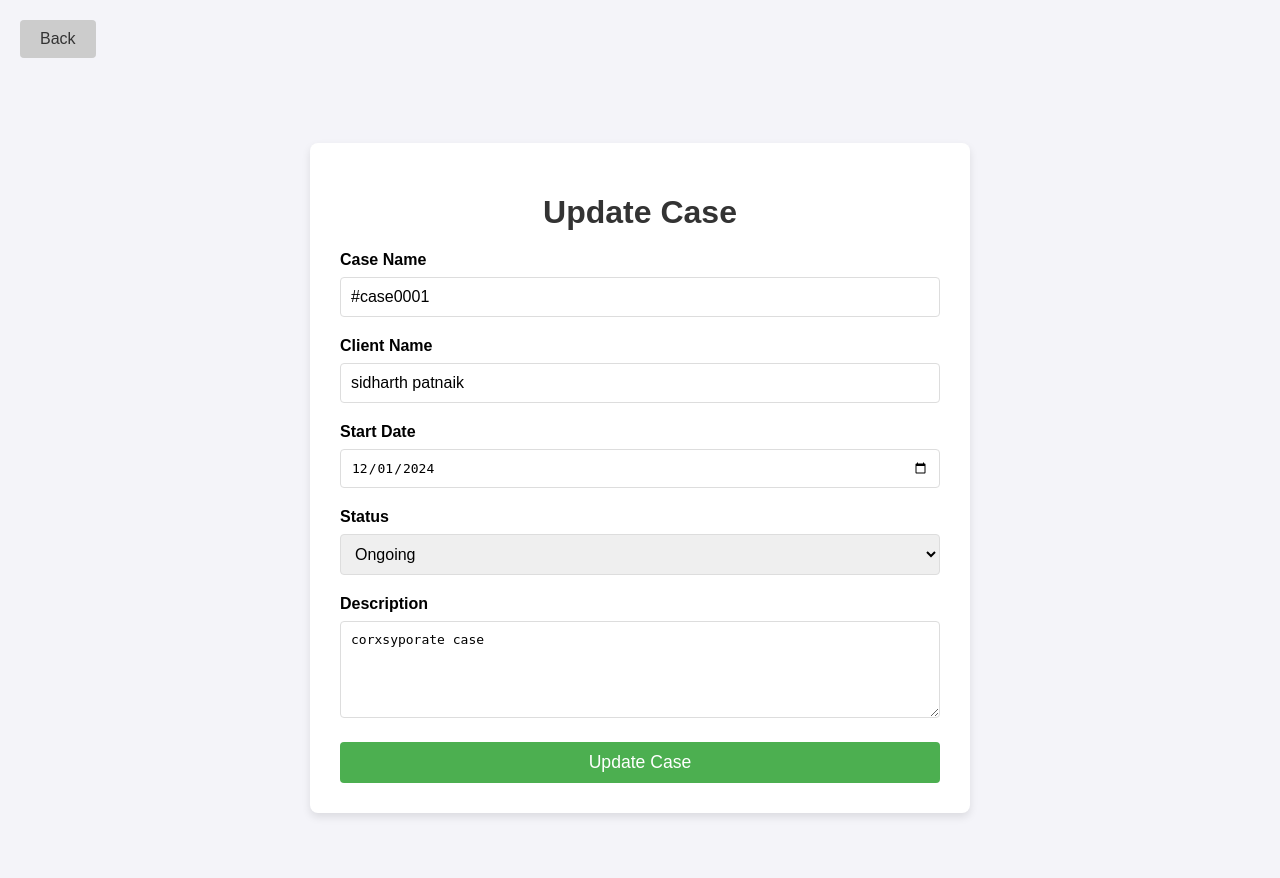
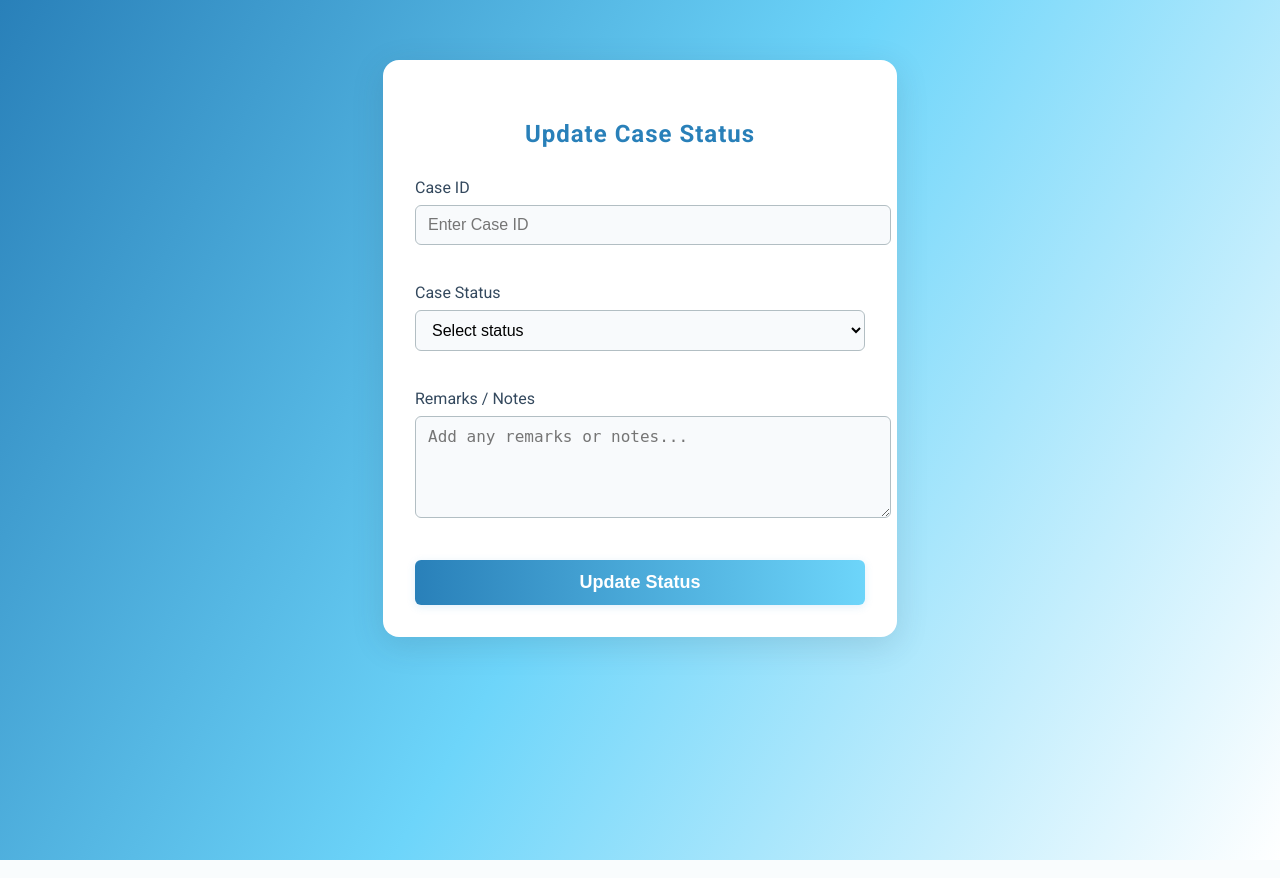
Before and after one commit to Sidharth-216/Sivini_law_house, a Flask app: page /case_update/1 in a window 1280 px wide. Run offline with Flask 3, Linux system fonts and the light colour scheme; data comes from the database, SQL or seed files in the repository.

Commit message:
Update case_update.html

```diff
--- a/templates/case_update.html
+++ b/templates/case_update.html
@@ -2,149 +2,111 @@
 <html lang="en">
 <head>
     <meta charset="UTF-8">
-    <meta name="viewport" content="width=device-width, initial-scale=1.0">
-    <title>Update Case</title>
-    <link rel="icon" type="image/png" href="static/logoback.avif">
+    <title>Update Case Status</title>
+    <meta name="viewport" content="width=device-width, initial-scale=1">
+    <link href="https://fonts.googleapis.com/css?family=Roboto:400,700&display=swap" rel="stylesheet">
     <style>
         body {
-            font-family: Arial, sans-serif;
-            background-color: #f4f4f9;
+            background: linear-gradient(120deg, #2980b9, #6dd5fa, #ffffff);
+            font-family: 'Roboto', sans-serif;
             margin: 0;
-            padding: 0;
+            min-height: 100vh;
         }
-        .main-container {
-            display: flex;
-            justify-content: center;
-            align-items: center;
-            height: 100vh;
+        .container {
+            max-width: 450px;
+            margin: 60px auto;
+            background: #fff;
+            border-radius: 16px;
+            box-shadow: 0 8px 32px rgba(44, 62, 80, 0.15);
+            padding: 40px 32px 32px 32px;
         }
-        .form-container {
-            background-color: #fff;
-            padding: 30px;
-            border-radius: 8px;
-            box-shadow: 0 4px 8px rgba(0, 0, 0, 0.1);
+        h2 {
+            text-align: center;
+            color: #2980b9;
+            margin-bottom: 30px;
+            font-weight: 700;
+            letter-spacing: 1px;
+        }
+        form label {
+            display: block;
+            margin-bottom: 8px;
+            color: #34495e;
+            font-weight: 500;
+        }
+        form input[type="text"],
+        form select,
+        form textarea {
             width: 100%;
-            max-width: 600px;
+            padding: 10px 12px;
+            margin-bottom: 20px;
+            border: 1px solid #b2bec3;
+            border-radius: 6px;
+            font-size: 16px;
+            background: #f8fafc;
+            transition: border 0.2s;
         }
-        .form-title {
-            text-align: center;
-            font-size: 2em;
-            margin-bottom: 20px;
-            color: #333;
+        form input[type="text"]:focus,
+        form select:focus,
+        form textarea:focus {
+            border-color: #2980b9;
+            outline: none;
+        }
+        form textarea {
+            resize: vertical;
+            min-height: 80px;
+        }
+        .btn {
+            width: 100%;
+            background: linear-gradient(90deg, #2980b9, #6dd5fa);
+            color: #fff;
+            border: none;
+            padding: 12px 0;
+            border-radius: 6px;
+            font-size: 18px;
+            font-weight: 700;
+            cursor: pointer;
+            transition: background 0.2s;
+            box-shadow: 0 2px 8px rgba(52, 152, 219, 0.15);
+        }
+        .btn:hover {
+            background: linear-gradient(90deg, #2574a9, #48c6ef);
         }
         .form-group {
-            margin-bottom: 20px;
+            margin-bottom: 18px;
         }
-        .form-group label {
-            display: block;
-            margin-bottom: 8px;
-            font-weight: bold;
+        @media (max-width: 600px) {
+            .container {
+                padding: 24px 8px;
             }
-        .form-group input, .form-group select, .form-group textarea {
-            width: 100%;
-            padding: 10px;
-            font-size: 1em;
-            border-radius: 4px;
-            border: 1px solid #ddd;
-            box-sizing: border-box;
-        }
-        .form-group textarea {
-            resize: vertical;
-        }
-        .btn-submit {
-            background-color: #4CAF50;
-            color: white;
-            padding: 10px 20px;
-            border: none;
-            border-radius: 4px;
-            font-size: 1.1em;
-            cursor: pointer;
-            width: 100%;
-        }
-        .btn-submit:hover {
-            background-color: #45a049;
         }
     </style>
 </head>
 <body>
-    <div>
-        <a href="{{ url_for('new_dashboard') }}" class="btn-back">Back</a>
+    <div class="container">
+        <h2>Update Case Status</h2>
+        <form method="POST" action="/update_case">
+            <!-- CSRF token if using Flask/Django -->
+            <div class="form-group">
+                <label for="case_id">Case ID</label>
+                <input type="text" id="case_id" name="case_id" placeholder="Enter Case ID" required>
             </div>
-    <style>
-        .btn-back {
-            display: inline-block;
-            margin: 20px;
-            padding: 10px 20px;
-            background-color: #ccc;
-            color: #333;
-            text-decoration: none;
-            border-radius: 4px;
-            font-size: 1em;
-        }
-        .btn-back:hover {
-            background-color: #bbb;
-        }
-    </style>
-    <div class="main-container">
-        <div class="form-container">
-            <h1 class="form-title">Update Case</h1>
-            <form method="POST" action="{{ url_for('case_update', case_id=case['case_id']) }}">
             <div class="form-group">
-                    <label for="case_name">Case Name</label>
-                    <input type="text" id="case_name" name="case_name" value="{{ case['case_name'] }}" required>
-                </div>
-
-                <div class="form-group">
-                    <label for="client_name">Client Name</label>
-                    <input type="text" id="client_name" name="client_name" value="{{ case['client_name'] }}" required>
-                </div>
-
-                <div class="form-group">
-                    <label for="start_date">Start Date</label>
-                    <input type="date" id="start_date" name="start_date" value="{{ case['start_date'] }}" required>
-                </div>
-
-                <div class="form-group">
-                    <label for="status">Status</label>
+                <label for="status">Case Status</label>
                 <select id="status" name="status" required>
-                        <option value="Pending" {% if case['status'] == 'Pending' %}selected{% endif %}>Pending</option>
-                        <option value="Ongoing" {% if case['status'] == 'Ongoing' %}selected{% endif %}>Ongoing</option>
-                        <option value="Closed" {% if case['status'] == 'Closed' %}selected{% endif %}>Closed</option>
+                    <option value="" disabled selected>Select status</option>
+                    <option value="Open">Open</option>
+                    <option value="In Progress">In Progress</option>
+                    <option value="On Hold">On Hold</option>
+                    <option value="Closed">Closed</option>
+                    <option value="Resolved">Resolved</option>
                 </select>
             </div>
-
             <div class="form-group">
-                    <label for="description">Description</label>
-                    <textarea id="description" name="description" rows="5" required>{{ case['description'] }}</textarea>
+                <label for="remarks">Remarks / Notes</label>
+                <textarea id="remarks" name="remarks" placeholder="Add any remarks or notes..."></textarea>
             </div>
-
-                <button type="submit" class="btn-submit">Update Case</button>
+            <button type="submit" class="btn">Update Status</button>
         </form>
     </div>
-    </div>
-
-    <script>
-        // JavaScript for form handling and animations
-        document.querySelector('form').addEventListener('submit', function(event) {
-            const caseName = document.getElementById('case_name').value;
-            const clientName = document.getElementById('client_name').value;
-            const description = document.getElementById('description').value;
-
-            if (!caseName || !clientName || !description) {
-                alert('Please fill out all fields before submitting the form.');
-                event.preventDefault();  // Prevent form submission if validation fails
-            }
-        });
-
-        // Optional: Animated button effect on hover
-        const btnSubmit = document.querySelector('.btn-submit');
-        btnSubmit.addEventListener('mouseenter', function() {
-            btnSubmit.style.transform = 'scale(1.05)';
-            btnSubmit.style.transition = 'transform 0.3s ease';
-        });
-        btnSubmit.addEventListener('mouseleave', function() {
-            btnSubmit.style.transform = 'scale(1)';
-        });
-    </script>
 </body>
 </html>
```
Lines whose indentation alone changed are shown as unchanged.
